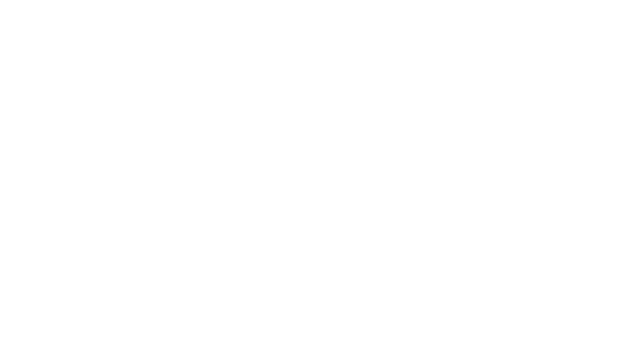
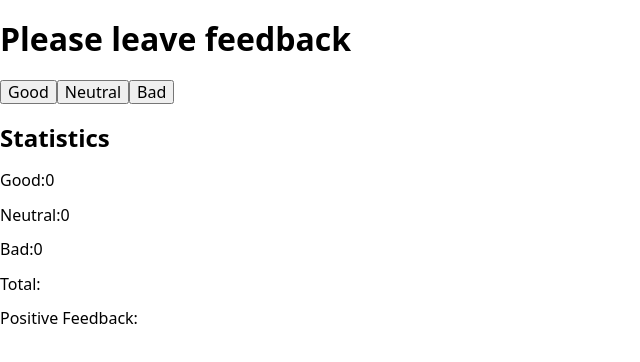
Before and after one commit to almeln/goit-react-hw-02-feedback, a React (Create React App) app: page / in a window 1280 px wide. Shown: the top 362 px of the page, without its empty margins (0-640 px from the left). Built offline with nearby package versions, Linux system fonts and the light colour scheme.

Commit message:
first class

```diff
--- a/src/components/App.jsx
+++ b/src/components/App/App.jsx
@@ -1,7 +1,9 @@
+import Feedback from "components/Feedback/Feedback";
+
 export default function App() {
     return (
       <div>
-
+        <Feedback/>
       </div>
     );
   }
--- /dev/null
+++ b/src/components/Feedback/Feedback.js
@@ -0,0 +1,45 @@
+import React from 'react';
+
+class Feedback extends React.Component {
+  state = {
+    good: 0,
+    neutral: 0,
+    bad: 0,
+  };
+
+  handleClick = event => {
+    console.log(this);
+    console.log('Click');
+
+    const { target } = event;
+
+    setTimeout(() => {
+      console.log(target);
+    }, 1000);
+
+    this.setState({
+      good: 5,
+    });
+  };
+
+  render() {
+    return (
+      <div>
+        <h1>Please leave feedback</h1>
+        <button type="button" onClick={this.handleClick}>
+          Good
+        </button>
+        <button type="button">Neutral</button>
+        <button type="button">Bad</button>
+        <h2>Statistics</h2>
+        <p>Good:{this.state.good}</p>
+        <p>Neutral:{this.state.neutral}</p>
+        <p>Bad:{this.state.bad}</p>
+        <p>Total:</p>
+        <p>Positive Feedback:</p>
+      </div>
+    );
+  }
+}
+
+export default Feedback;
--- a/src/index.js
+++ b/src/index.js
@@ -1,7 +1,7 @@
 import React from 'react';
 import ReactDOM from 'react-dom';
 import './index.css';
-import App from './components/App';
+import App from './components/App/App';
 // import reportWebVitals from './reportWebVitals';
 import 'modern-normalize/modern-normalize.css';
 
```
Also changed, not shown: src/components/Feedback/feedback.html (added, +12 -0 lines), 1 other file (tests, documents, lock files or other folders).
